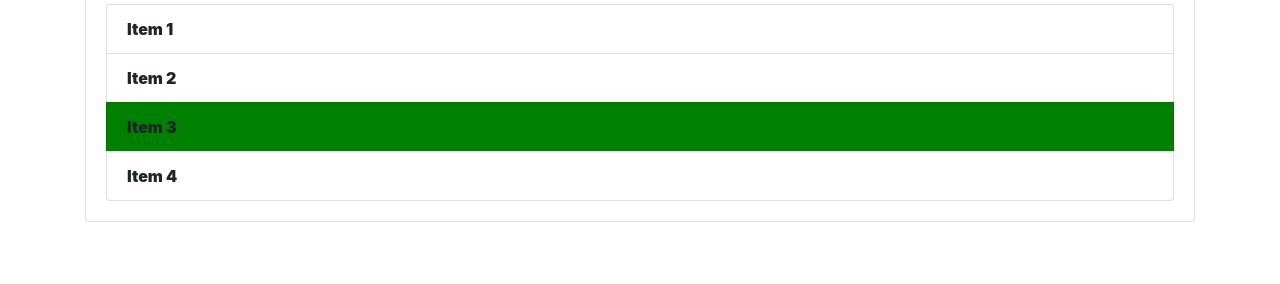
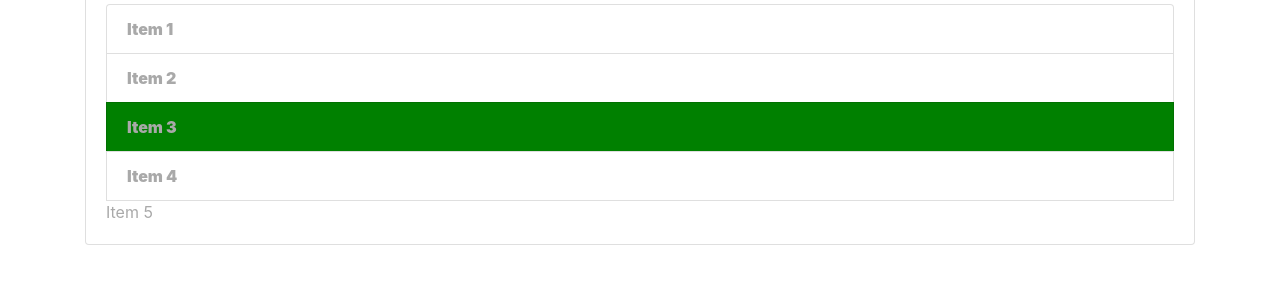
Before and after one commit to nidhijagga/Assignment, a plain HTML site: page index.html in a window 1280 px wide. Shown: the part 262-546 px from the top of the page. Drawn offline with nearby package versions, Linux system fonts and the light colour scheme.

Commit message:
Task 5 Changes

```diff
--- a/dom.js
+++ b/dom.js
@@ -33,12 +33,26 @@ console.log(addItems);
 addItems.style.fontWeight = "900";
 addItems.style.color = "Green";
 
+//Get Element by the Class Name
+
 let item3 = document.getElementsByClassName('list-group-item')[2];
 console.log(item3);
 item3.style.background = "Green";
 
 let allList = document.getElementsByClassName('list-group-item');
 console.log(allList);
-for(let i in allList){
+for(let i = 0; i<allList.length; i++){
     allList[i].style.fontWeight = "900";
 }
+
+
+//Get Element by tag name
+
+let li = document.getElementsByTagName('li');
+console.log(li);
+
+li[4].style.listStyle = "none";
+
+for (let i = 0; i<li.length; i++){
+    li[i].style.color = "darkgrey"
+}
--- a/index.html
+++ b/index.html
@@ -26,6 +26,7 @@
       <li class="list-group-item">Item 2</li>
       <li class="list-group-item">Item 3</li>
       <li class="list-group-item">Item 4</li>
+      <li>Item 5</li>
     </ul>
    </div>
   </div>
```
